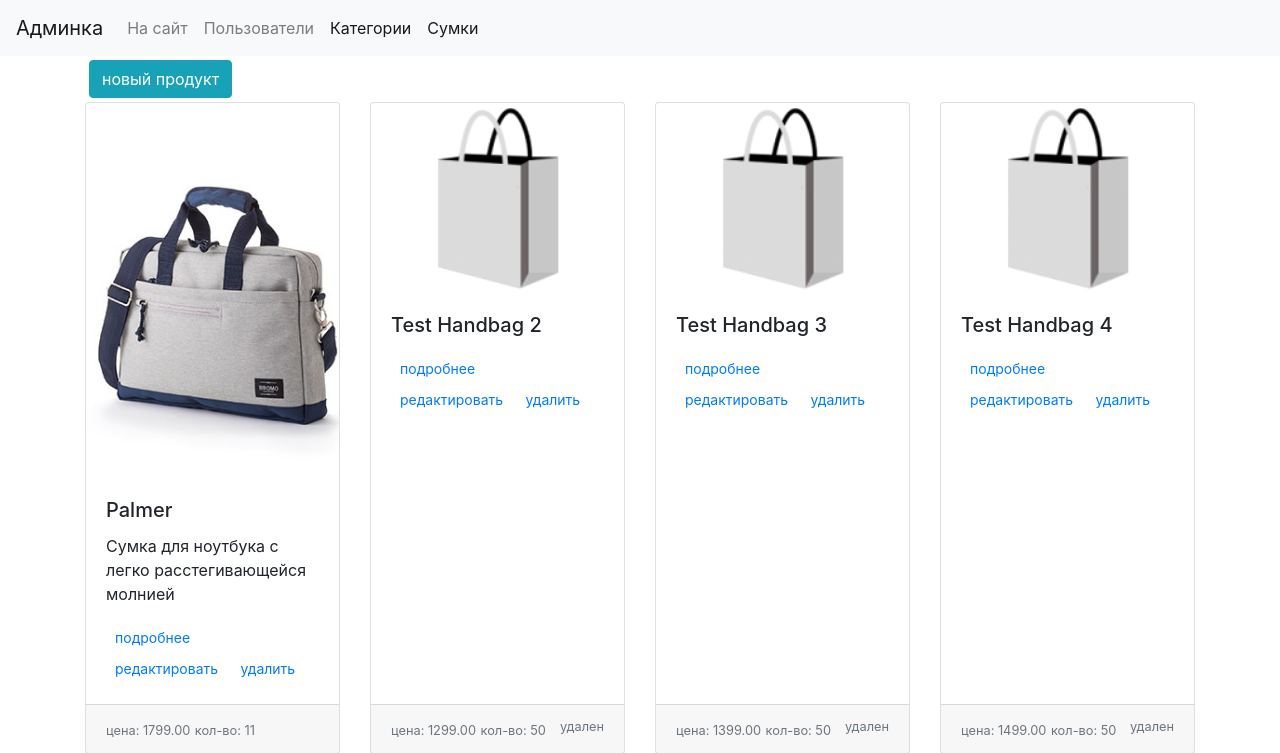
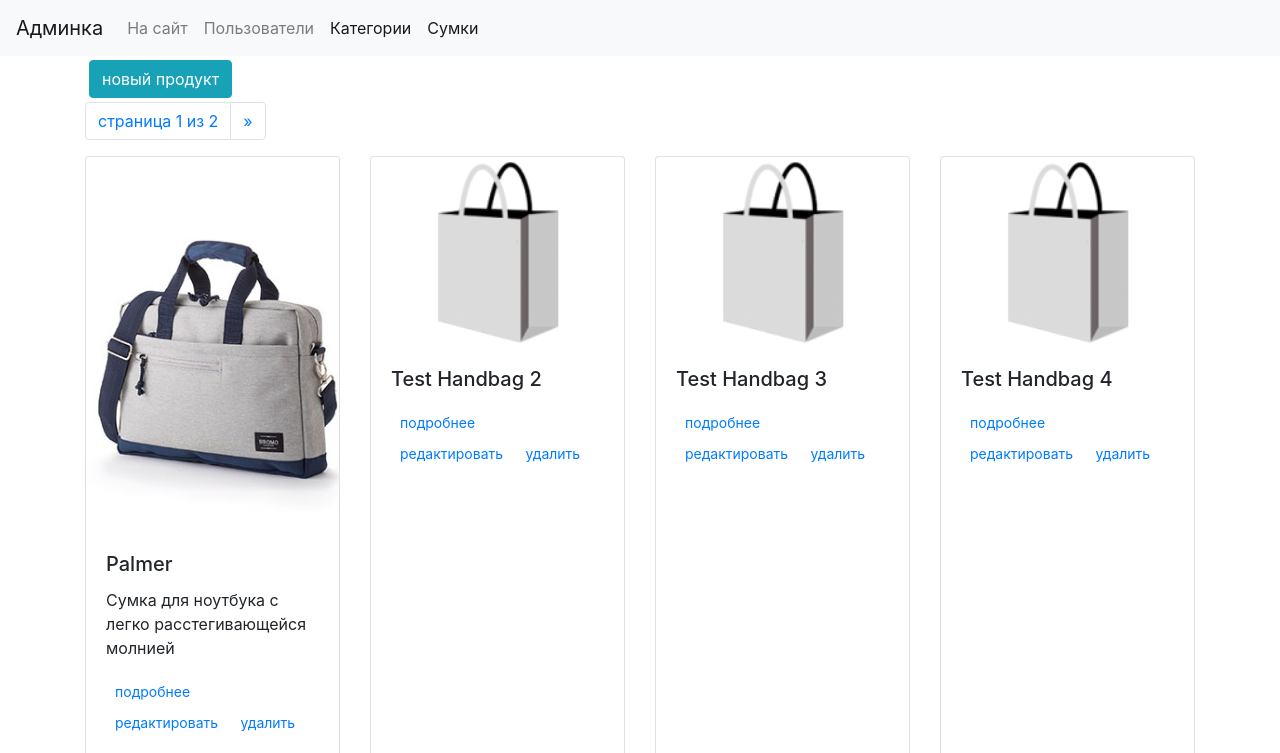
Before and after one commit to MarwinBl/django_shop, a Django app: page /admin/product/read/category/3/ in a window 1280 px wide. Shown: the top 753 px of the page. Run offline with Django 3.2, Linux system fonts and the light colour scheme; a user stored in the database is signed in; data comes from the database, SQL or seed files in the repository; some libraries are stand-ins or nearby versions.

Commit message:
добавлен пагинатор в adminapp products, добавлен тег paginator

```diff
--- a/adminapp/templates/adminapp/products.html
+++ b/adminapp/templates/adminapp/products.html
@@ -1,9 +1,30 @@
 {% extends 'adminapp/base.html' %}
 
-{% load staticfiles %}
+{% load staticfiles paginator_tag %}
+{% load paginator_tag %}
+
 
 {% block content %}
     <a class="btn btn-info m-1" href={% url 'admin:product_create' category.pk %}>новый продукт</a>
+    <nav class="w-100">
+        <ul class="pagination">
+            {% if page_obj.has_previous %}
+                <li class="page-item">
+                    <a class="page-link" href="{% url 'admin:products' category.pk %}{{ page_obj.previous_page_number|paginator }}">&laquo;</a>
+                </li>
+            {% endif %}
+            <li class="page-item">
+                    <span class="page-link">страница {{ page_obj.number }} из
+                        {{ page_obj.paginator.num_pages }}
+                    </span>
+            </li>
+            {% if page_obj.has_next %}
+                <li class="page-item">
+                    <a class="page-link" href="{% url 'admin:products' category.pk %}{{ page_obj.next_page_number|paginator }}">&raquo;</a>
+                </li>
+            {% endif %}
+        </ul>
+    </nav>
     <div class="card-deck">
     {% for object in object_list %}
         <div style="min-width: 250px" class="card">
--- /dev/null
+++ b/adminapp/templatetags/paginator_tag.py
@@ -0,0 +1,14 @@
+from django import template
+
+register = template.Library()
+
+PAGINATOR_PREFIX = '?page='
+
+
+@register.filter(name='paginator')
+def paginator(string):
+    string = str(string)
+    if string.startswith(PAGINATOR_PREFIX):
+        return string
+    else:
+        return f'{PAGINATOR_PREFIX}{string}'
--- a/adminapp/views.py
+++ b/adminapp/views.py
@@ -74,6 +74,7 @@ class CategoryDeleteView(DeleteView):
 
 class ProductListView(AdminListView):
     template_name = 'adminapp/products.html'
+    paginate_by = 4
 
     def get_queryset(self):
         pk = self.kwargs.get('pk', None)
```
Also changed, not shown: adminapp/templatetags/__init__.py (added).
